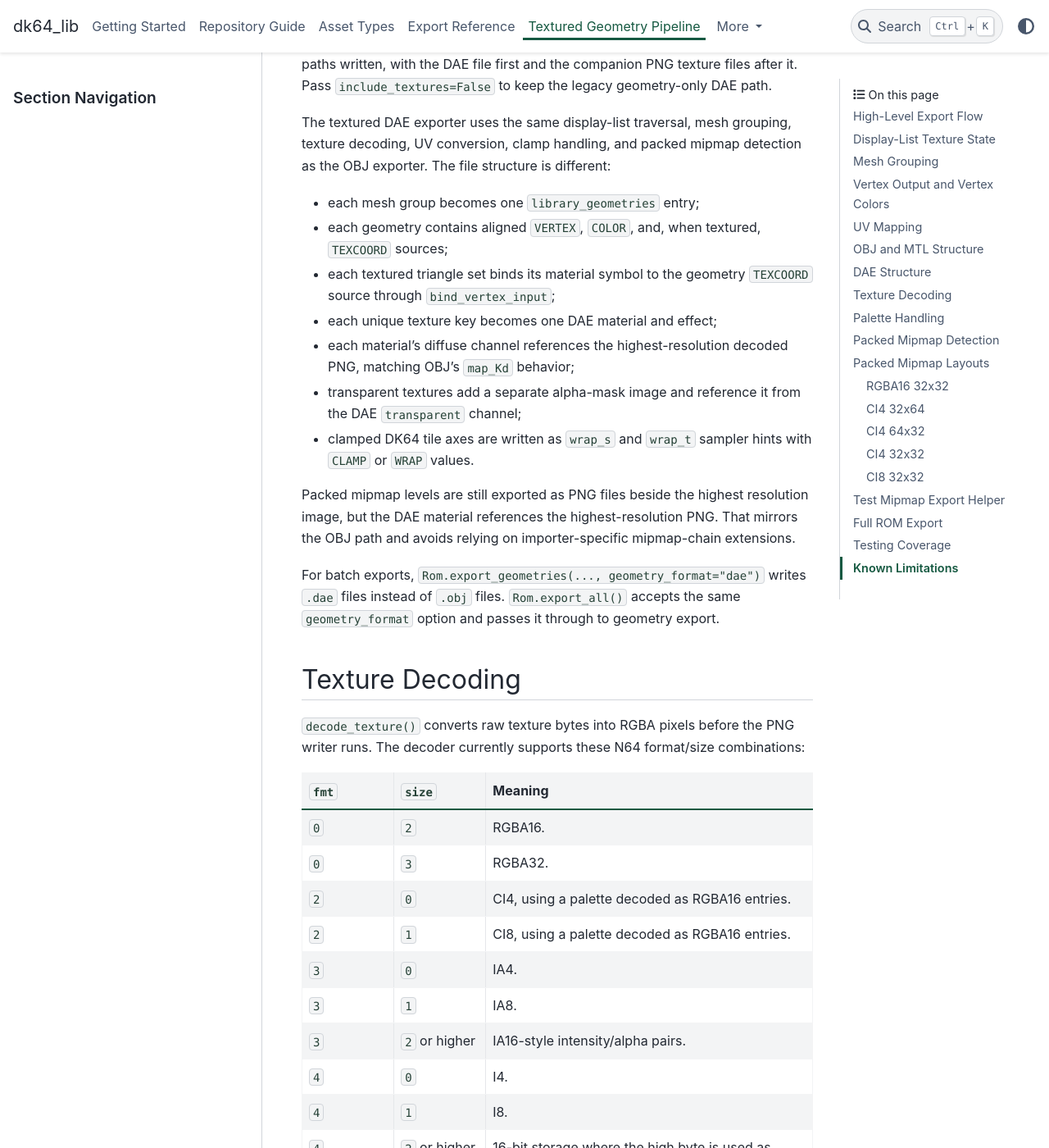
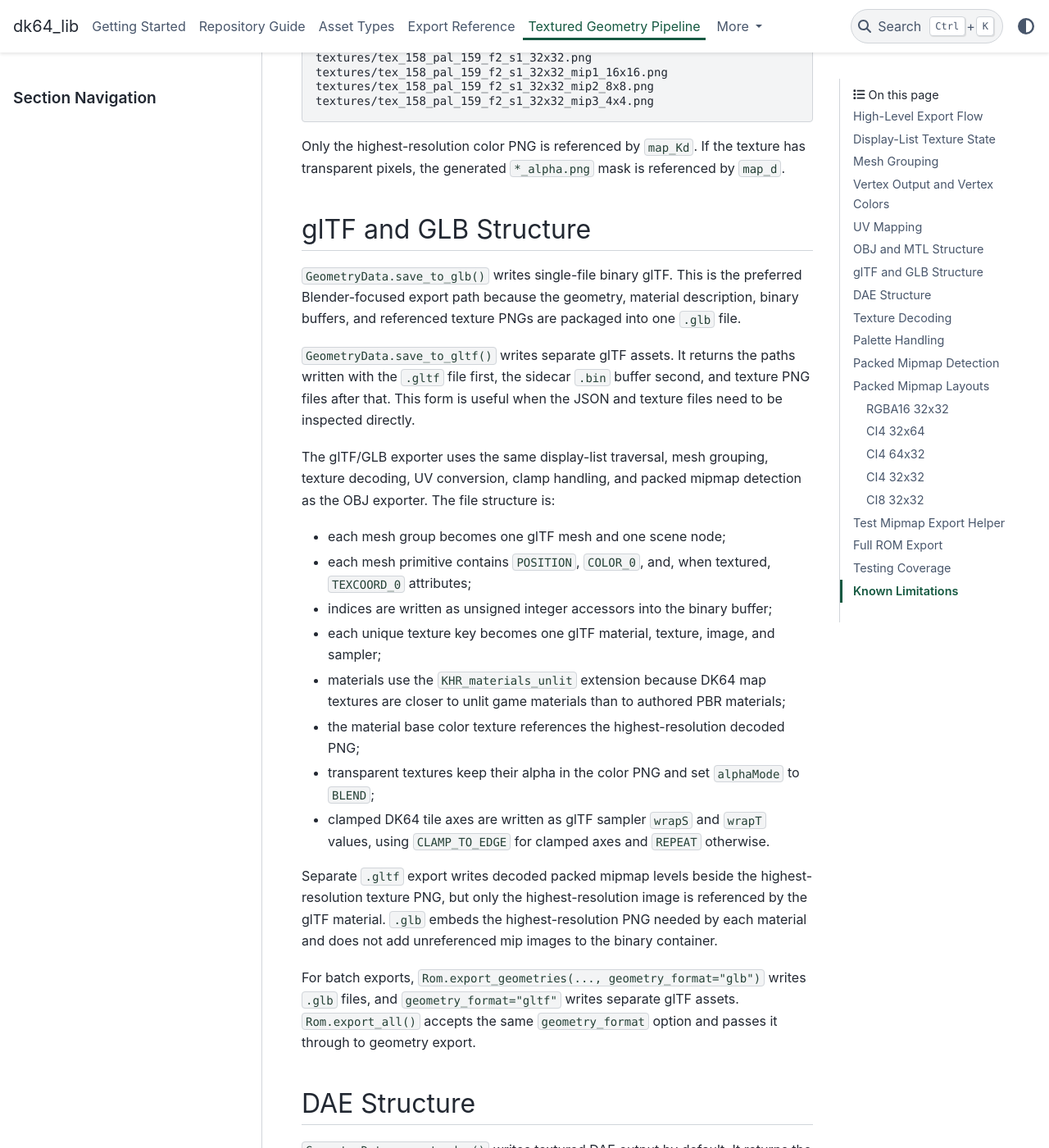
Before and after one commit to ThomasJRyan/dk64_lib, a Sphinx documentation site: the page built from docs/textured-geometry.rst, in a window 1280 px wide and 1400 px high, scrolled down 6975 px. Shown: the whole window at 82% size. Built offline with Sphinx 7.4.7 and the PyData theme 0.15.4, drawn with Linux system fonts in a browser that asks for light colours; some of the changed text lies outside the part shown.

Commit message:
Add glTF geometry export

```diff
--- a/docs/index.rst
+++ b/docs/index.rst
@@ -38,7 +38,7 @@ DK64 Lib Documentation
      <a class="doc-card" href="textured-geometry.html">
        <span class="card-label">Pipeline</span>
        <strong>Textured Geometry</strong>
-       <span>Follow OBJ/DAE export, UV mapping, vertex colors, texture decoding, and DK64 mipmaps.</span>
+       <span>Follow OBJ, glTF/GLB, DAE export, UV mapping, vertex colors, texture decoding, and DK64 mipmaps.</span>
      </a>
      <a class="doc-card" href="api/index.html">
        <span class="card-label">API</span>
@@ -56,7 +56,7 @@ The current library surface covers:
 * ROM metadata and pointer table traversal through :class:`dk64_lib.rom.Rom`.
 * Text parsing into immutable text line and fragment records.
 * Geometry parsing into display lists, vertices, and triangles.
-* Textured OBJ/DAE export with companion material data and PNG textures.
+* Textured OBJ, glTF/GLB, and DAE export with material data and PNG textures.
 * Raw exports for known texture, cutscene, text, geometry, and asset tables.
 
 The documentation is intentionally structured around ROM concepts first and API
--- a/docs/repository-guide.rst
+++ b/docs/repository-guide.rst
@@ -23,7 +23,7 @@ Top-Level Layout
 ``docs/``
     Sphinx documentation source and generated documentation build output.
     ``docs/textured-geometry.rst`` is the primary narrative reference for OBJ,
-    DAE, UV, texture, and packed mipmap export behavior.
+    glTF/GLB, DAE, UV, texture, and packed mipmap export behavior.
 
 Library Modules
 ---------------
@@ -36,8 +36,8 @@ Library Modules
     ``BaseData`` and add format-specific parsing where available.
 
 ``dk64_lib.f3dex2``
-    F3DEX2 display-list command parsing plus textured OBJ and DAE export
-    helpers.
+    F3DEX2 display-list command parsing plus textured OBJ, glTF/GLB, and DAE
+    export helpers.
 
 ``dk64_lib.components``
     Small geometry value objects such as vertices and triangles.
--- a/docs/textured-geometry.rst
+++ b/docs/textured-geometry.rst
@@ -2,13 +2,15 @@ Textured Geometry Pipeline
 ==========================
 
 This page documents how ``dk64_lib`` turns DK64 geometry display lists into
-OBJ, MTL, DAE, and PNG files. It is intended to be a human-readable map of the
-current implementation rather than a replacement for the API reference.
+OBJ, MTL, glTF, GLB, DAE, and PNG files. It is intended to be a human-readable
+map of the current implementation rather than a replacement for the API
+reference.
 
 The relevant implementation lives primarily in:
 
 * ``dk64_lib.data_types.geometry.GeometryData``
 * ``dk64_lib.f3dex2.texture_export.TexturedObjExporter``
+* ``dk64_lib.f3dex2.texture_export.TexturedGltfExporter``
 * ``dk64_lib.f3dex2.texture_export.TexturedDaeExporter``
 * ``dk64_lib.f3dex2.texture_export.decode_texture``
 * ``dk64_lib.f3dex2.commands``
@@ -24,28 +26,37 @@ Textured geometry export starts at one of the high-level helpers:
 * ``GeometryData.save_to_obj()``
 * ``GeometryData.save_to_textured_obj()``
 * ``GeometryData.create_textured_obj()``
+* ``GeometryData.save_to_gltf()``
+* ``GeometryData.save_to_glb()``
+* ``GeometryData.create_textured_gltf()``
+* ``GeometryData.create_textured_glb()``
 * ``GeometryData.save_to_dae()``
 * ``GeometryData.create_textured_dae()``
 
 Geometry OBJ export includes textures by default. ``GeometryData.save_to_obj()``
 has ``include_textures=True`` as its default, and ``Rom.export_geometries()`` and
 ``Rom.export_all()`` pass that default through unless the caller disables it.
-DAE export follows the same default through ``GeometryData.save_to_dae()`` and
-can be selected for ROM-level batch exports with ``geometry_format="dae"``.
+glTF, GLB, and DAE export follow the same default through their matching
+``GeometryData`` save helpers. They can be selected for ROM-level batch exports
+with ``geometry_format="gltf"``, ``geometry_format="glb"``, or
+``geometry_format="dae"``.
 
 The export flow is:
 
 1. ``GeometryData`` parses a geometry table entry into display lists, vertex
    data, display-list chunk metadata, and expansion display lists.
-2. ``GeometryData.create_textured_obj()`` or
-   ``GeometryData.create_textured_dae()`` fetches the geometry texture table
-   through ``rom.get_geometry_texture_data()``.
-3. ``TexturedObjExporter`` or ``TexturedDaeExporter`` walks the geometry display
-   lists, tracks the active F3DEX2 texture state, and groups triangles by the
-   texture that was active when those triangles were emitted.
-4. The exporter writes OBJ text plus MTL text, or an in-memory DAE document, and
-   the in-memory PNG files needed by the materials.
+2. The matching ``GeometryData.create_textured_*`` helper fetches the geometry
+   texture table through ``rom.get_geometry_texture_data()``.
+3. ``TexturedObjExporter``, ``TexturedGltfExporter``, or
+   ``TexturedDaeExporter`` walks the geometry display lists, tracks the active
+   F3DEX2 texture state, and groups triangles by the texture that was active
+   when those triangles were emitted.
+4. The exporter writes OBJ text plus MTL text, glTF JSON plus binary data, a
+   GLB binary, or an in-memory DAE document, and the PNG files needed by the
+   materials.
 5. ``save_textured_obj_export()`` writes the OBJ, MTL, and PNG files to disk.
+   ``save_textured_gltf_export()`` writes the glTF, binary buffer, and PNG
+   files. ``save_textured_glb_export()`` writes the GLB file.
    ``save_textured_dae_export()`` writes the DAE and PNG files.
 
 The production geometry exporters do not write packed mipmap base/reference
@@ -165,8 +176,8 @@ DK64 vertices are 16 bytes:
      - Blue vertex color channel.
    * - ``15``
      - ``alpha``
-     - Parsed and preserved. OBJ export currently omits alpha. DAE export
-       writes it in the vertex color source.
+     - Parsed and preserved. OBJ export currently omits alpha. glTF, GLB, and
+       DAE export write it in the vertex color source.
 
 OBJ vertex color is written using the common extended OBJ form:
 
@@ -183,14 +194,15 @@ For example, a vertex with red ``255``, green ``0``, and blue ``128`` exports as
 
 This is useful in tools such as Blender, which can read vertex colors from OBJ
 files even though color support is not part of the oldest Wavefront OBJ
-specification. Alpha is available in the parsed ``Vertex`` object and in DAE
-export, but OBJ export writes RGB only.
+specification. Alpha is available in the parsed ``Vertex`` object and in glTF,
+GLB, and DAE export, but OBJ export writes RGB only.
 
-DAE export writes a ``COLOR`` source with normalized RGBA values for every mesh
-group. This keeps the original vertex alpha available to importers that expose
-COLLADA vertex color data. Textured DAE materials still use the decoded texture
-as the diffuse map; the vertex color stream is exported as geometry data rather
-than baked into the PNGs.
+glTF and GLB export write ``COLOR_0`` accessors with normalized RGBA values.
+DAE export writes a ``COLOR`` source with the same normalized RGBA values. This
+keeps the original vertex alpha available to importers that expose vertex color
+data. Textured materials still use the decoded texture as the diffuse map; the
+vertex color stream is exported as geometry data rather than baked into the
+PNGs.
 
 UV Mapping
 ----------
@@ -199,7 +211,7 @@ F3DEX2 stores per-vertex texture coordinates as signed 16-bit fixed-point
 values. The current exporter interprets them with 5 fractional bits, so one
 texel is ``32`` units.
 
-The OBJ and DAE UV conversion is:
+The OBJ, glTF, GLB, and DAE UV conversion is:
 
 .. code-block:: text
 
@@ -217,7 +229,7 @@ Important details:
 * Texture width and height come from the active ``G_SETTILESIZE`` command, not
   from the raw byte count.
 * ``G_TEXTURE`` scale values are parsed by the command class but are not applied
-  by OBJ or DAE export today.
+  by OBJ, glTF, GLB, or DAE export today.
 
 If a vertex has ``texture_cord_u = texture_width * 32`` then it maps to
 ``u = 1.0``. If it has ``texture_cord_v = texture_height * 32`` then it maps to
@@ -304,6 +316,49 @@ example, the files may include:
 Only the highest-resolution color PNG is referenced by ``map_Kd``. If the
 texture has transparent pixels, the generated ``*_alpha.png`` mask is
 referenced by ``map_d``.
+
+glTF and GLB Structure
+----------------------
+
+``GeometryData.save_to_glb()`` writes single-file binary glTF. This is the
+preferred Blender-focused export path because the geometry, material
+description, binary buffers, and referenced texture PNGs are packaged into one
+``.glb`` file.
+
+``GeometryData.save_to_gltf()`` writes separate glTF assets. It returns the
+paths written with the ``.gltf`` file first, the sidecar ``.bin`` buffer second,
+and texture PNG files after that. This form is useful when the JSON and texture
+files need to be inspected directly.
+
+The glTF/GLB exporter uses the same display-list traversal, mesh grouping,
+texture decoding, UV conversion, clamp handling, and packed mipmap detection as
+the OBJ exporter. The file structure is:
+
+* each mesh group becomes one glTF mesh and one scene node;
+* each mesh primitive contains ``POSITION``, ``COLOR_0``, and, when textured,
+  ``TEXCOORD_0`` attributes;
+* indices are written as unsigned integer accessors into the binary buffer;
+* each unique texture key becomes one glTF material, texture, image, and
+  sampler;
+* materials use the ``KHR_materials_unlit`` extension because DK64 map textures
+  are closer to unlit game materials than to authored PBR materials;
+* the material base color texture references the highest-resolution decoded
+  PNG;
+* transparent textures keep their alpha in the color PNG and set
+  ``alphaMode`` to ``BLEND``;
+* clamped DK64 tile axes are written as glTF sampler ``wrapS`` and ``wrapT``
+  values, using ``CLAMP_TO_EDGE`` for clamped axes and ``REPEAT`` otherwise.
+
+Separate ``.gltf`` export writes decoded packed mipmap levels beside the
+highest-resolution texture PNG, but only the highest-resolution image is
+referenced by the glTF material. ``.glb`` embeds the highest-resolution PNG
+needed by each material and does not add unreferenced mip images to the binary
+container.
+
+For batch exports, ``Rom.export_geometries(..., geometry_format="glb")`` writes
+``.glb`` files, and ``geometry_format="gltf"`` writes separate glTF assets.
+``Rom.export_all()`` accepts the same ``geometry_format`` option and passes it
+through to geometry export.
 
 DAE Structure
 -------------
@@ -588,7 +643,7 @@ Test Mipmap Export Helper
 -------------------------
 
 ``test_mipmap_export()`` is a visual reverse-engineering helper. It is not used
-by normal OBJ or DAE export.
+by normal OBJ, glTF, GLB, or DAE export.
 
 It writes:
 
@@ -619,22 +674,27 @@ folders:
      assets/
 
 Geometry exports use textured OBJ output by default. Pass
+``geometry_format="glb"``, ``geometry_format="gltf"``, or
 ``geometry_format="dae"`` to ``Rom.export_geometries()`` or ``Rom.export_all()``
-to write textured DAE files instead. Texture table exports are different:
-``Rom.export_textures()`` writes decompressed raw table entries from the known
-texture tables. Those raw texture exports are useful for analysis, but they are
-not the same PNG files written beside OBJ or DAE geometry. Geometry texture PNGs
-are decoded from the geometry texture table as display lists reference them.
+to write one of the richer geometry formats instead. Texture table exports are
+different: ``Rom.export_textures()`` writes decompressed raw table entries from
+the known texture tables. Those raw texture exports are useful for analysis, but
+they are not the same PNG files written beside OBJ, glTF, or DAE geometry.
+Geometry texture PNGs are decoded from the geometry texture table as display
+lists reference them.
 
 Testing Coverage
 ----------------
 
-The texture, OBJ, and DAE behavior is covered in ``tests/test_texture_export.py``.
+The texture, OBJ, glTF/GLB, and DAE behavior is covered in
+``tests/test_texture_export.py``.
 Important coverage includes:
 
 * textured OBJ material and PNG output;
+* textured glTF material, sampler, alpha, binary buffer, and PNG output;
+* GLB chunking and embedded texture output;
 * textured DAE material, sampler, alpha-mask, and PNG output;
-* OBJ RGB vertex colors and DAE RGBA vertex colors;
+* OBJ RGB vertex colors and glTF/GLB/DAE RGBA vertex colors;
 * UV generation from vertex texture coordinates;
 * material grouping by active texture state;
 * palette-based CI4 and CI8 decoding;
@@ -663,16 +723,16 @@ The current exporter is intentionally conservative:
 
 * It supports the packed mipmap layouts that have been identified so far, not
   every possible N64 layout.
-* It does not write or reference mipmap chains in the MTL or DAE material. The
-  material references the highest-resolution decoded PNG because that is what
-  normal importers expect.
-* It parses ``G_TEXTURE`` scale fields but does not currently apply them to OBJ
-  or DAE UVs.
+* It does not write or reference mipmap chains in the MTL, glTF, GLB, or DAE
+  material. The material references the highest-resolution decoded PNG because
+  that is what normal importers expect.
+* It parses ``G_TEXTURE`` scale fields but does not currently apply them to OBJ,
+  glTF, GLB, or DAE UVs.
 * It writes RGB vertex colors to OBJ but does not write vertex alpha.
 * Texture clamp fields are translated to clamped OBJ UVs and ``-clamp on`` MTL
-  texture map hints, and to DAE ``wrap_s``/``wrap_t`` sampler hints. Mirror,
-  mask, and shift fields are parsed in ``G_SETTILE`` but are not currently
-  translated into exporter behavior.
+  texture map hints, to glTF/GLB ``wrapS``/``wrapT`` sampler values, and to DAE
+  ``wrap_s``/``wrap_t`` sampler hints. Mirror, mask, and shift fields are parsed
+  in ``G_SETTILE`` but are not currently translated into exporter behavior.
 * OBJ/MTL importer support for ``-clamp on`` varies. The exporter emits it
   because it is part of the Wavefront material syntax, but clamped UVs are the
   compatibility fallback.
```
Also changed, not shown: README.md (+25 -0 lines), docs/asset-types.rst (+9 -6 lines), docs/exports.rst (+45 -10 lines), docs/getting-started.rst (+24 -8 lines), 6 other files.
